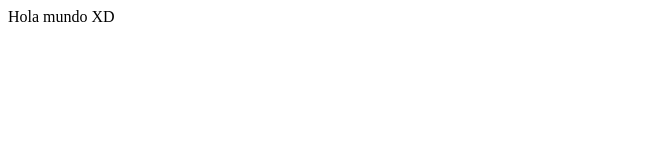
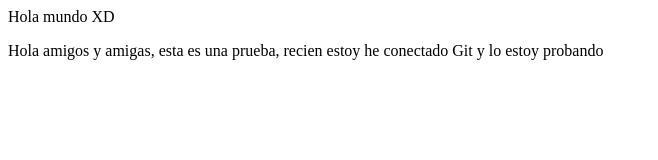
Before and after one commit to johnygomeztech/preework, a plain HTML site: page index.html in a window 1280 px wide. Shown: the whole page, without its empty margins (0-658 px from the left). Drawn offline with Linux system fonts and the light colour scheme.

Commit message:
este es mi primer cambio en el proyecto

```diff
--- a/index.html
+++ b/index.html
@@ -8,5 +8,6 @@
  </head>
  <body>
     <article>Hola mundo XD</article>
+    <p>Hola amigos y amigas, esta es una prueba, recien estoy he conectado  Git y lo estoy probando</p>
  </body>
  </html>
```
